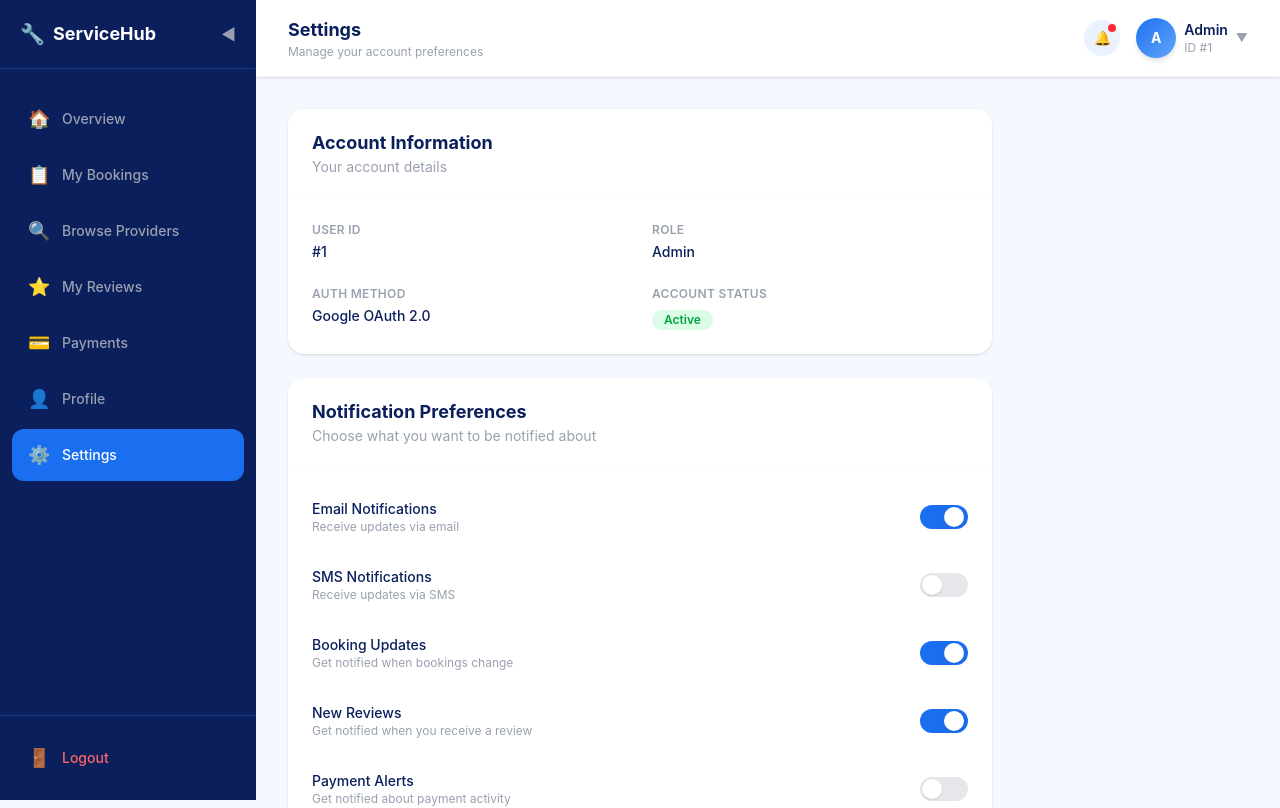
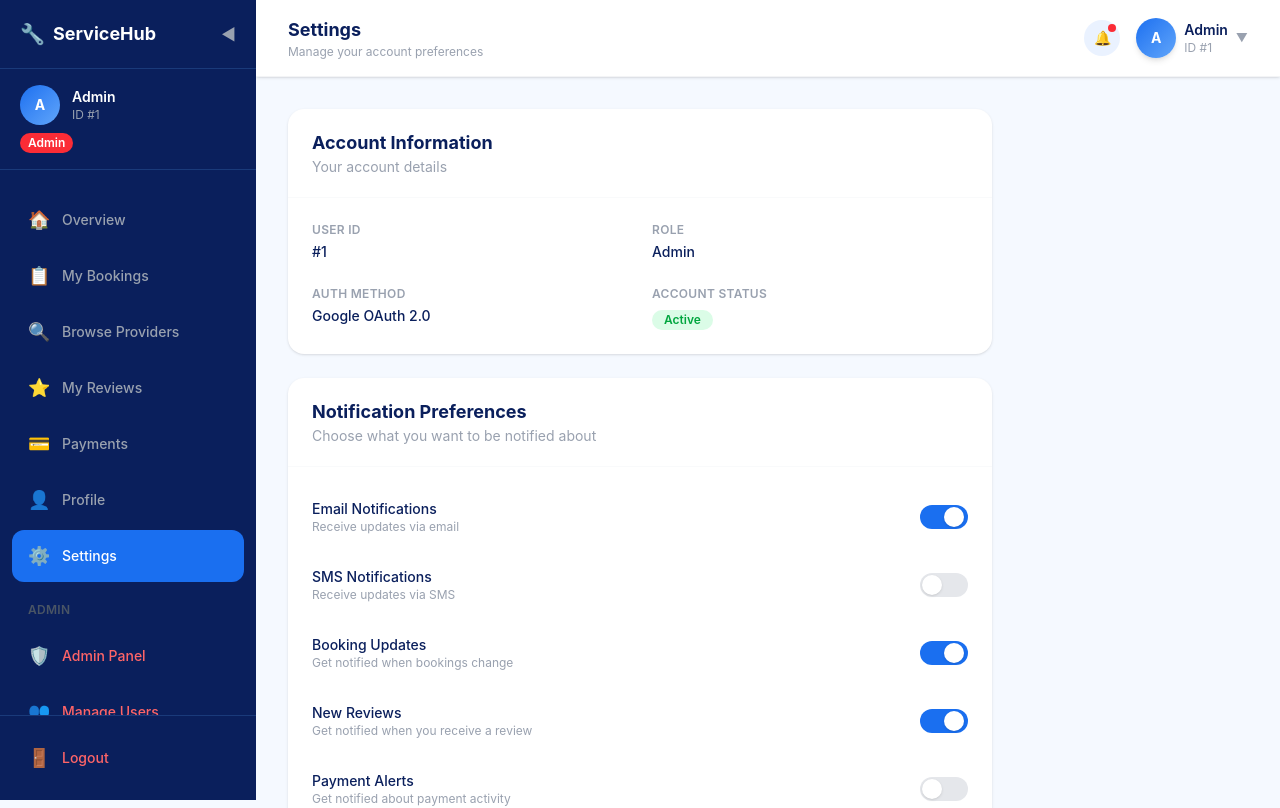
Before and after one commit to BiniyamTafesselemu/marketplace, a React (Vite) app in the folder frontend/: page /dashboard/settings in a window 1280 px wide. Shown: the top 808 px of the page. Built offline with nearby package versions, Linux system fonts and the light colour scheme; sample sign-in values are in the browser's storage.

Commit message:
updating the sidebar for admin

```diff
--- a/frontend/src/components/Sidebar.tsx
+++ b/frontend/src/components/Sidebar.tsx
@@ -1,8 +1,6 @@
 import { useNavigate, useLocation } from "react-router-dom";
 import { useAuth } from "../context/AuthContext";
 import { useState } from "react";
-// const { user } = useAuth();
-
 
 const navItems = [
   { icon: "🏠", label: "Overview", path: "/dashboard" },
@@ -17,7 +15,7 @@ const navItems = [
 function Sidebar() {
   const navigate = useNavigate();
   const location = useLocation();
-  const { logout } = useAuth();
+  const { logout, user } = useAuth();
   const [sidebarOpen, setSidebarOpen] = useState(true);
 
   const handleLogout = () => {
@@ -44,8 +42,28 @@ function Sidebar() {
         </button>
       </div>
 
+      {/* User Info */}
+      {sidebarOpen && (
+        <div className="px-5 py-4 border-b border-[#1a3a7a]">
+          <div className="flex items-center gap-3">
+            <div className="w-10 h-10 bg-gradient-to-br from-[#1a6ff0] to-[#60a5fa] rounded-full flex items-center justify-center text-white font-bold text-sm flex-shrink-0">
+              {user?.role[0].toUpperCase()}
+            </div>
+            <div>
+              <p className="text-white text-sm font-semibold capitalize">{user?.role}</p>
+              <p className="text-gray-400 text-xs">ID #{user?.id}</p>
+            </div>
+          </div>
+          {user?.role === "admin" && (
+            <span className="inline-block mt-2 text-xs bg-red-500 text-white px-2 py-0.5 rounded-full font-semibold">
+              Admin
+            </span>
+          )}
+        </div>
+      )}
+
       {/* Nav Items */}
-      <nav className="flex-1 px-3 py-6 space-y-1">
+      <nav className="flex-1 px-3 py-6 space-y-1 overflow-y-auto">
         {navItems.map((item, i) => {
           const isActive = location.pathname === item.path;
           return (
@@ -63,6 +81,39 @@ function Sidebar() {
             </button>
           );
         })}
+
+        {/* Admin Panel Link */}
+        {user?.role === "admin" && (
+          <>
+            {sidebarOpen && (
+              <p className="text-xs text-gray-600 uppercase tracking-wide px-4 pt-4 pb-2 font-semibold">
+                Admin
+              </p>
+            )}
+            <button
+              onClick={() => navigate("/admin")}
+              className={`w-full flex items-center gap-3 px-4 py-3 rounded-xl transition cursor-pointer text-left ${
+                location.pathname === "/admin"
+                  ? "bg-red-500 text-white"
+                  : "text-red-400 hover:bg-red-500 hover:text-white"
+              }`}
+            >
+              <span className="text-lg flex-shrink-0">🛡️</span>
+              {sidebarOpen && <span className="text-sm font-medium">Admin Panel</span>}
+            </button>
+            <button
+              onClick={() => navigate("/admin/users")}
+              className={`w-full flex items-center gap-3 px-4 py-3 rounded-xl transition cursor-pointer text-left ${
+                location.pathname === "/admin/users"
+                  ? "bg-red-500 text-white"
+                  : "text-red-400 hover:bg-red-500 hover:text-white"
+              }`}
+            >
+              <span className="text-lg flex-shrink-0">👥</span>
+              {sidebarOpen && <span className="text-sm font-medium">Manage Users</span>}
+            </button>
+          </>
+        )}
       </nav>
 
       {/* Logout */}
```
